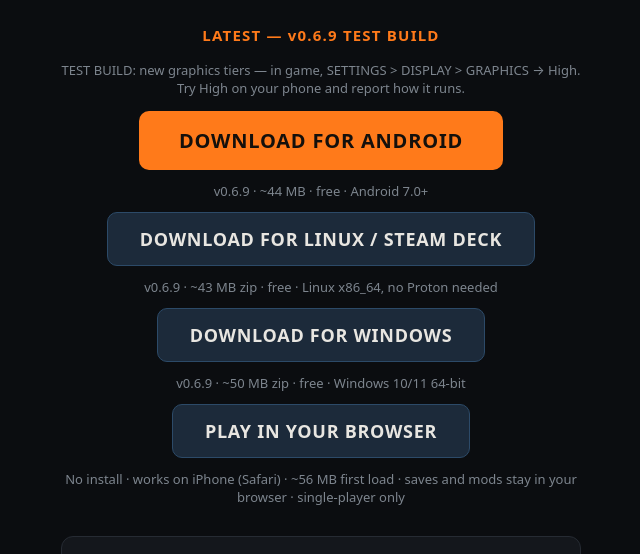
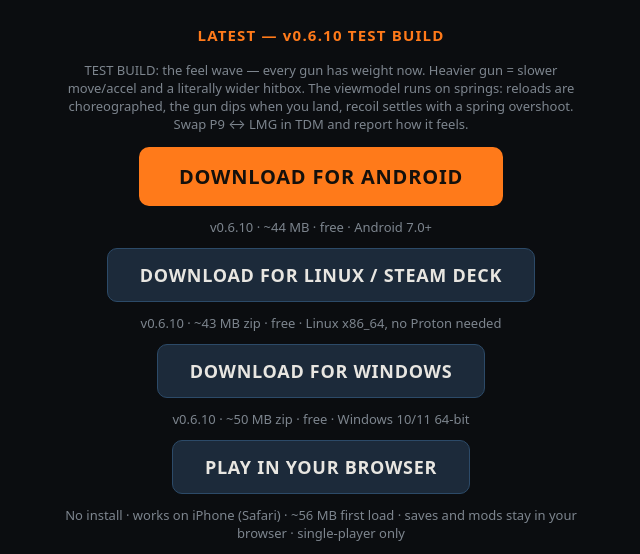
Before and after one commit to vatherty/Forgefall-updates, a plain HTML site: page index.html in a window 1280 px wide. Shown: the part 170-724 px from the top of the page, without its empty margins (319-959 px from the left). Drawn offline with Linux system fonts and the light colour scheme.

Commit message:
v0.6.10: download page -> v0.6.10 (feel wave test build)

```diff
--- a/index.html
+++ b/index.html
@@ -40,14 +40,14 @@
 <div class="card">
   <h1>FORGEFALL</h1>
   <p class="tag">Voxel MW2-style FPS for Android, Linux / Steam Deck, and Windows. Portals, grapple, wall-running, and an AI Forge that builds the map as you play.</p>
-  <p class="latest">LATEST — v0.6.9 TEST BUILD</p>
-  <p class="ver" style="margin-bottom:14px">TEST BUILD: new graphics tiers — in game, SETTINGS &gt; DISPLAY &gt; GRAPHICS &rarr; High. Try High on your phone and report how it runs.</p>
-  <a class="dl" href="https://github.com/vatherty/FORGEFALL/releases/download/v0.6.9/forgefall-v0.6.9-debug.apk">DOWNLOAD FOR ANDROID</a>
-  <p class="ver">v0.6.9 &middot; ~44 MB &middot; free &middot; Android 7.0+</p>
-  <a class="dl2" href="https://github.com/vatherty/FORGEFALL/releases/download/v0.6.9/forgefall-v0.6.9-linux.zip">DOWNLOAD FOR LINUX / STEAM DECK</a>
-  <p class="ver">v0.6.9 &middot; ~43 MB zip &middot; free &middot; Linux x86_64, no Proton needed</p>
-  <a class="dl2" href="https://github.com/vatherty/FORGEFALL/releases/download/v0.6.9/forgefall-v0.6.9-windows.zip">DOWNLOAD FOR WINDOWS</a>
-  <p class="ver">v0.6.9 &middot; ~50 MB zip &middot; free &middot; Windows 10/11 64-bit</p>
+  <p class="latest">LATEST — v0.6.10 TEST BUILD</p>
+  <p class="ver" style="margin-bottom:14px">TEST BUILD: the feel wave — every gun has weight now. Heavier gun = slower move/accel and a literally wider hitbox. The viewmodel runs on springs: reloads are choreographed, the gun dips when you land, recoil settles with a spring overshoot. Swap P9 &harr; LMG in TDM and report how it feels.</p>
+  <a class="dl" href="https://github.com/vatherty/FORGEFALL/releases/download/v0.6.10/forgefall-v0.6.10-debug.apk">DOWNLOAD FOR ANDROID</a>
+  <p class="ver">v0.6.10 &middot; ~44 MB &middot; free &middot; Android 7.0+</p>
+  <a class="dl2" href="https://github.com/vatherty/FORGEFALL/releases/download/v0.6.10/forgefall-v0.6.10-linux.zip">DOWNLOAD FOR LINUX / STEAM DECK</a>
+  <p class="ver">v0.6.10 &middot; ~43 MB zip &middot; free &middot; Linux x86_64, no Proton needed</p>
+  <a class="dl2" href="https://github.com/vatherty/FORGEFALL/releases/download/v0.6.10/forgefall-v0.6.10-windows.zip">DOWNLOAD FOR WINDOWS</a>
+  <p class="ver">v0.6.10 &middot; ~50 MB zip &middot; free &middot; Windows 10/11 64-bit</p>
   <a class="dl2" href="play/">PLAY IN YOUR BROWSER</a>
   <p class="ver">No install &middot; works on iPhone (Safari) &middot; ~56 MB first load &middot; saves and mods stay in your browser &middot; single-player only</p>
   <div class="steps">
```
